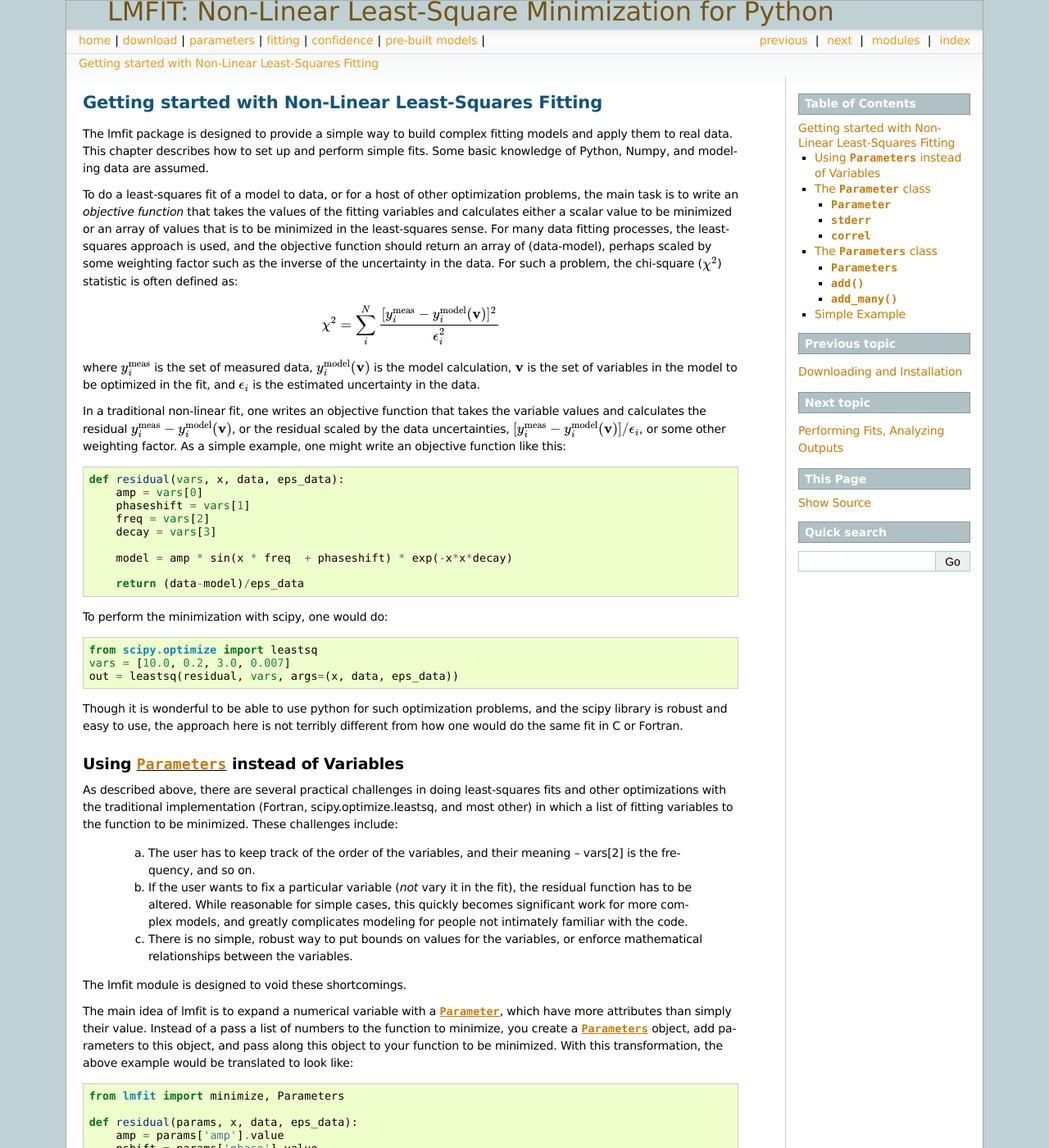
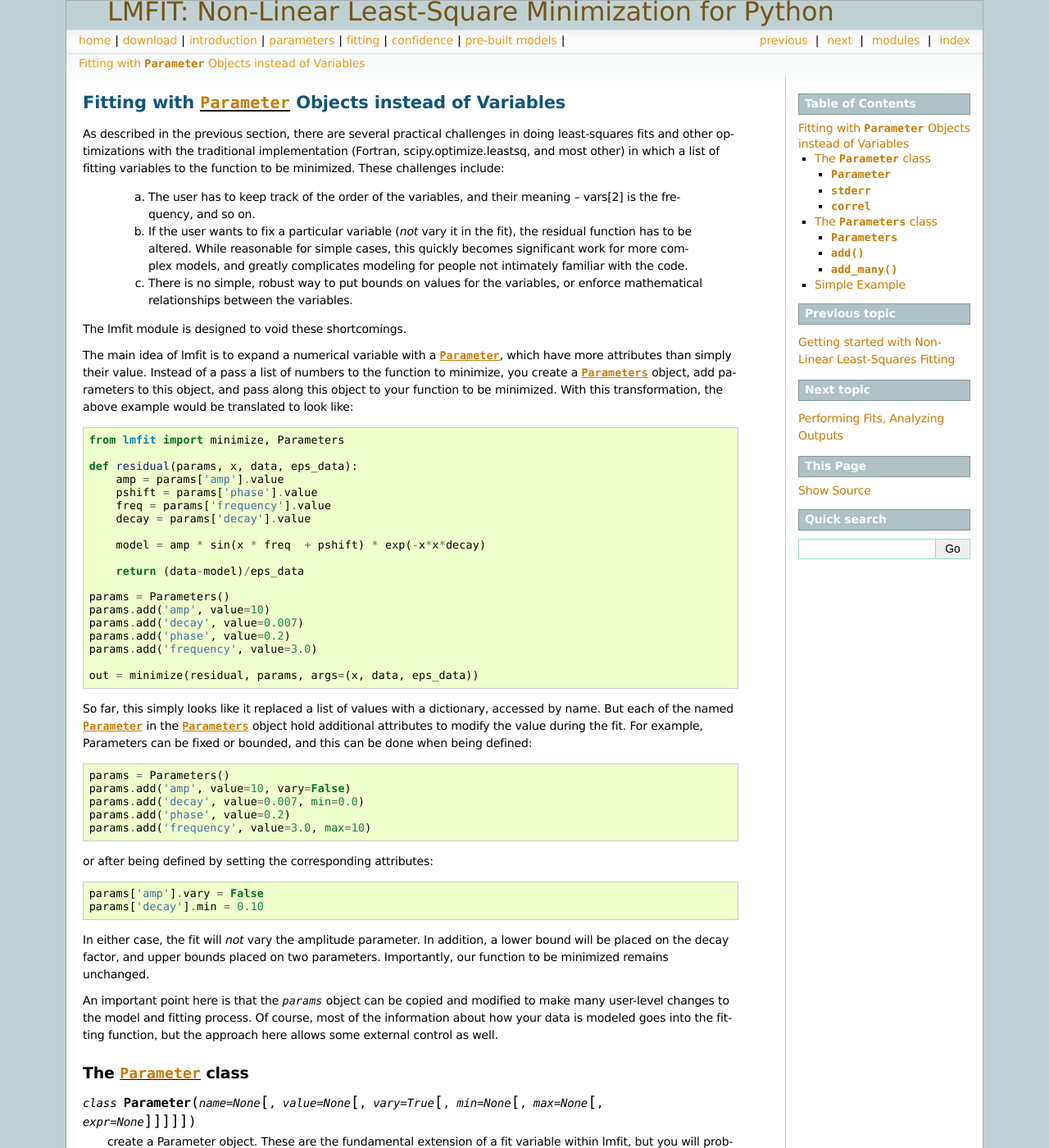
Before and after one commit to lmfit/lmfit-py, a Sphinx documentation site: the page built from doc/parameters.rst, in a window 1280 px wide and 1400 px high. Shown: the whole window at 82% size. Built offline with Sphinx 7.4.7, drawn with Linux system fonts in a browser that asks for light colours; some of the changed text lies outside the part shown.

Commit message:
doc improvements

```diff
--- a/doc/_templates/layout.html
+++ b/doc/_templates/layout.html
@@ -13,6 +13,7 @@
 {% block rootrellink %}
    <li><a href="{{ pathto('index') }}">home</a>|</li>
    <li><a href="{{ pathto('installation') }}">download</a>|</li>
+   <li><a href="{{ pathto('intro') }}">introduction</a>|</li>
    <li><a href="{{ pathto('parameters') }}">parameters</a>|</li>
    <li><a href="{{ pathto('fitting') }}">fitting</a>|</li>
    <li><a href="{{ pathto('confidence') }}">confidence</a>|</li>
--- a/doc/index.rst
+++ b/doc/index.rst
@@ -62,6 +62,7 @@
    :maxdepth: 2
 
    installation
+   intro
    parameters
    fitting
    confidence
--- a/doc/parameters.rst
+++ b/doc/parameters.rst
@@ -1,71 +1,15 @@
-===========================================================
-Getting started with Non-Linear Least-Squares Fitting
-===========================================================
+.. _parameters-label:
 
-The lmfit package is designed to provide a simple way to build complex
-fitting models and apply them to real data.  This chapter describes how to
-set up and perform simple fits.  Some basic knowledge of Python, Numpy, and
-modeling data are assumed.
-
-To do a least-squares fit of a model to data, or for a host of other
-optimization problems, the main task is to write an *objective function*
-that takes the values of the fitting variables and calculates either a
-scalar value to be minimized or an array of values that is to be minimized
-in the least-squares sense.  For many data fitting processes, the
-least-squares approach is used, and the objective function should
-return an array of (data-model), perhaps scaled by some weighting factor
-such as the inverse of the uncertainty in the data.  For such a problem,
-the chi-square (:math:`\chi^2`) statistic is often defined as:
+==============================================================
+Fitting with :class:`Parameter` Objects instead of Variables
+==============================================================
 
 
-.. math::
-
- \chi^2 =  \sum_i^{N} \frac{[y^{\rm meas}_i - y_i^{\rm model}({\bf{v}})]^2}{\epsilon_i^2}
-
-where :math:`y_i^{\rm meas}` is the set of measured data, :math:`y_i^{\rm
-model}({\bf{v}})` is the model calculation, :math:`{\bf{v}}` is the set of
-variables in the model to be optimized in the fit, and :math:`\epsilon_i`
-is the estimated uncertainty in the data.
-
-In a traditional non-linear fit, one writes an objective function that takes the
-variable values and calculates the residual :math:`y^{\rm meas}_i -
-y_i^{\rm model}({\bf{v}})`, or the residual scaled by the data
-uncertainties, :math:`[y^{\rm meas}_i - y_i^{\rm
-model}({\bf{v}})]/{\epsilon_i}`, or some other weighting factor.  As a
-simple example, one might write an objective function like this::
-
-    def residual(vars, x, data, eps_data):
-        amp = vars[0]
-        phaseshift = vars[1]
-	freq = vars[2]
-        decay = vars[3]
-
-	model = amp * sin(x * freq  + phaseshift) * exp(-x*x*decay)
-
-        return (data-model)/eps_data
-
-To perform the minimization with scipy, one would do::
-
-    from scipy.optimize import leastsq
-    vars = [10.0, 0.2, 3.0, 0.007]
-    out = leastsq(residual, vars, args=(x, data, eps_data))
-
-Though it is wonderful to be able to use python for such optimization
-problems, and the scipy library is robust and easy to use, the approach
-here is not terribly different from how one would do the same fit in C or
-Fortran.
-
-
-.. _parameters-label:
-
-Using :class:`Parameters` instead of Variables
-=============================================================
-
-As described above, there are several practical challenges in doing
-least-squares fits and other optimizations with the traditional
-implementation (Fortran, scipy.optimize.leastsq, and most other) in which a
-list of fitting variables to the function to be minimized.  These
-challenges include:
+As described in the previous section, there are several practical
+challenges in doing least-squares fits and other optimizations with the
+traditional implementation (Fortran, scipy.optimize.leastsq, and most
+other) in which a list of fitting variables to the function to be
+minimized.  These challenges include:
 
   a) The user has to keep track of the order of the variables, and their
      meaning -- vars[2] is the frequency, and so on.
```
Also changed, not shown: doc/intro.rst (added, +56 -0 lines).
